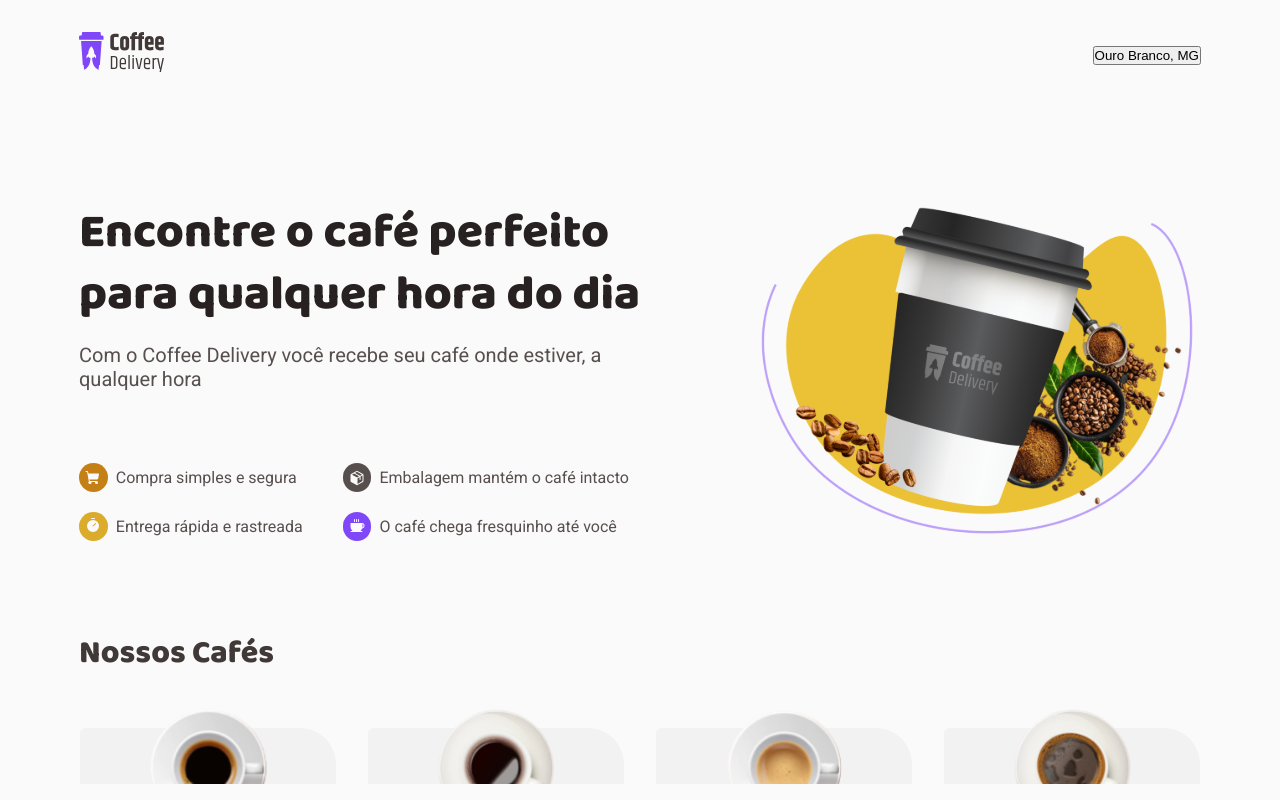
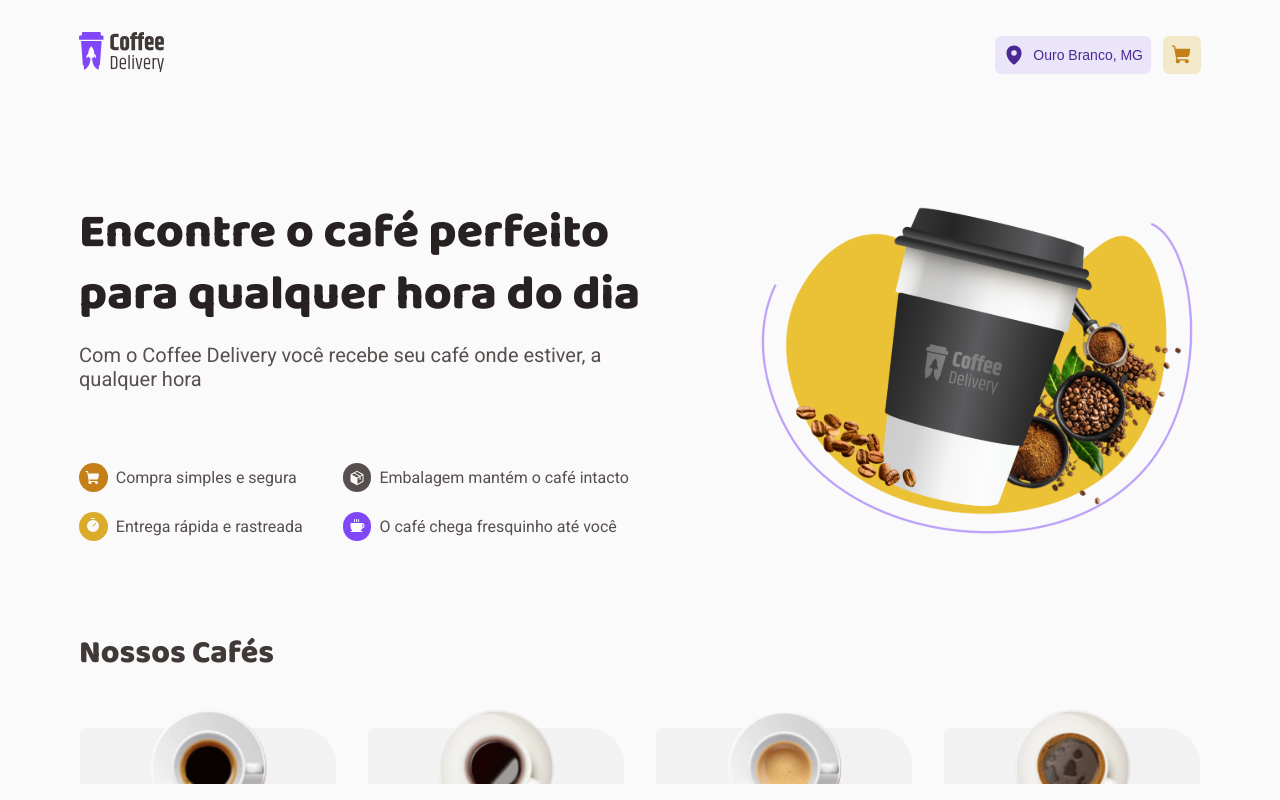
Before and after one commit to eoisaac/coffee_delivery, a React (Vite) app: page / in a window 1280 px wide. Built offline with nearby package versions, Linux system fonts and the light colour scheme.

Commit message:
:lipstick: feat: create custom button

```diff
--- /dev/null
+++ b/src/components/Button/index.tsx
@@ -0,0 +1,15 @@
+import { ReactNode } from 'react'
+import { ButtonBadge, ButtonContainer } from './styles'
+
+interface ButtonProps {
+  children: ReactNode
+}
+
+export const Button = ({ children }: ButtonProps) => {
+  return (
+    <ButtonContainer>
+      {/* <ButtonBadge>3</ButtonBadge> */}
+      {children}
+    </ButtonContainer>
+  )
+}
--- /dev/null
+++ b/src/components/Button/styles.ts
@@ -0,0 +1,33 @@
+import styled from 'styled-components'
+
+export const ButtonContainer = styled.button`
+  display: inline-flex;
+  align-items: center;
+  justify-content: center;
+  gap: 0.5rem;
+  position: relative;
+  padding: 0.5rem;
+  cursor: pointer;
+  line-height: 0;
+  font-size: 0.875rem;
+  outline: 0;
+  transition: all 0.2s ease-in-out;
+  border: none;
+  border-radius: 6px;
+`
+
+export const ButtonBadge = styled.div`
+  width: 1.25rem;
+  height: 1.25rem;
+  display: grid;
+  place-items: center;
+  position: absolute;
+  inset: 0 0 auto auto;
+  padding: 0.2rem;
+  font-weight: 700;
+  font-size: 0.75rem;
+  text-align: center;
+  color: ${(props) => props.theme.white};
+  border-radius: 50%;
+  background-color: ${(props) => props.theme['yellow-dark']};
+`
--- a/src/components/Header/index.tsx
+++ b/src/components/Header/index.tsx
@@ -1,4 +1,6 @@
+import { MapPin, ShoppingCart } from 'phosphor-react'
 import { Link } from 'react-router-dom'
+import { Button } from '../Button'
 import { HeaderContainer, SrOnlyHeaderTitle } from './styles'
 
 export const Header = () => {
@@ -14,7 +16,14 @@ export const Header = () => {
         </Link>
       </h2>
 
-      <button>Ouro Branco, MG</button>
+      <div>
+        <Button>
+          <MapPin size={22} weight="fill" /> Ouro Branco, MG
+        </Button>
+        <Button>
+          <ShoppingCart size={22} weight="fill" />
+        </Button>
+      </div>
     </HeaderContainer>
   )
 }
--- a/src/components/Header/styles.ts
+++ b/src/components/Header/styles.ts
@@ -9,6 +9,32 @@ export const HeaderContainer = styled.header`
   margin: 0 auto;
   padding: 2rem 0;
   background-color: ${(props) => props.theme.background};
+
+  div {
+    display: inline-flex;
+    align-items: center;
+    gap: 0.75rem;
+
+    button:first-child {
+      background-color: ${(props) => props.theme['purple-light']};
+      color: ${(props) => props.theme['purple-dark']};
+
+      &:hover {
+        background-color: ${(props) => props.theme['purple-dark']};
+        color: ${(props) => props.theme['purple-light']};
+      }
+    }
+
+    button:last-child {
+      background-color: ${(props) => props.theme['yellow-light']};
+      color: ${(props) => props.theme['yellow-dark']};
+
+      &:hover {
+        background-color: ${(props) => props.theme['yellow-dark']};
+        color: ${(props) => props.theme['yellow-light']};
+      }
+    }
+  }
 `
 
 export const SrOnlyHeaderTitle = styled.span`
--- a/src/pages/Home/components/CoffeeCard/index.tsx
+++ b/src/pages/Home/components/CoffeeCard/index.tsx
@@ -7,6 +7,7 @@ import {
 } from './styles'
 import { CoffeeDrink } from '../../../../data/coffees_data'
 import { ShoppingCart } from 'phosphor-react'
+import { Button } from '../../../../components/Button'
 
 export const CoffeeCard = ({
   id,
@@ -31,15 +32,14 @@ export const CoffeeCard = ({
 
       <BuyContainer>
         <CoffeePrice>
-          R$
-          <span>{price}</span>
+          R$ <span>{price}</span>
         </CoffeePrice>
 
         <BuyButtons>
           <button>- 1 +</button>
-          <button>
-            <ShoppingCart size={16} weight="fill" />
-          </button>
+          <Button>
+            <ShoppingCart size={22} weight="fill" />
+          </Button>
         </BuyButtons>
       </BuyContainer>
     </CoffeeContainer>
--- a/src/pages/Home/components/CoffeeCard/styles.ts
+++ b/src/pages/Home/components/CoffeeCard/styles.ts
@@ -60,8 +60,24 @@ export const BuyContainer = styled.div`
 `
 
 export const CoffeePrice = styled.div`
+  font-size: 0.875rem;
+  line-height: 130%;
+  color: ${(props) => props.theme['base-text']};
+
   span {
+    font-family: 'Baloo 2', cursive;
+    font-size: 1.5rem;
+    font-weight: 800;
   }
 `
 
-export const BuyButtons = styled.div``
+export const BuyButtons = styled.div`
+  button:last-child {
+    background-color: ${(props) => props.theme['purple-dark']};
+    color: ${(props) => props.theme['purple-light']};
+
+    &:hover {
+      background-color: ${(props) => props.theme.purple};
+    }
+  }
+`
```
